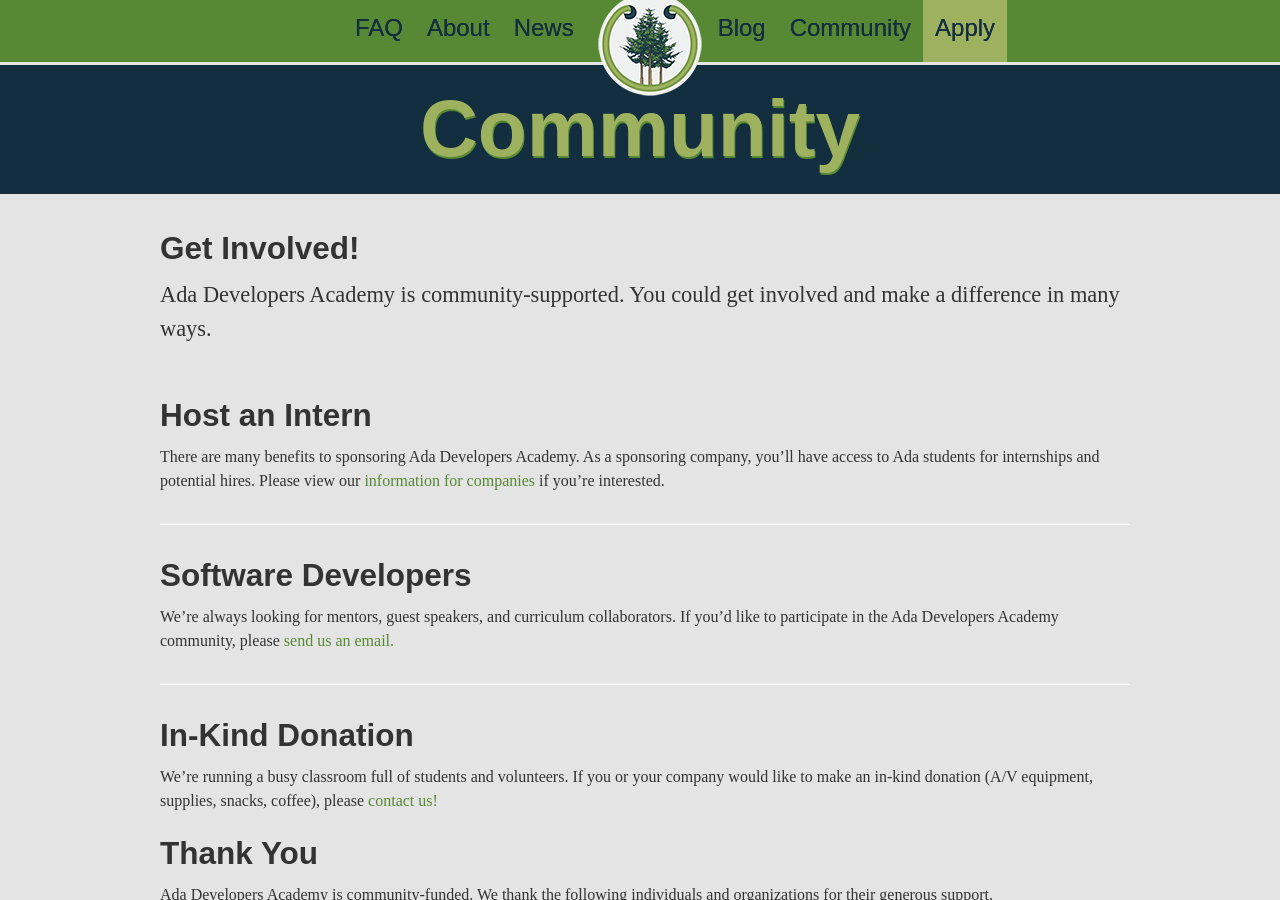
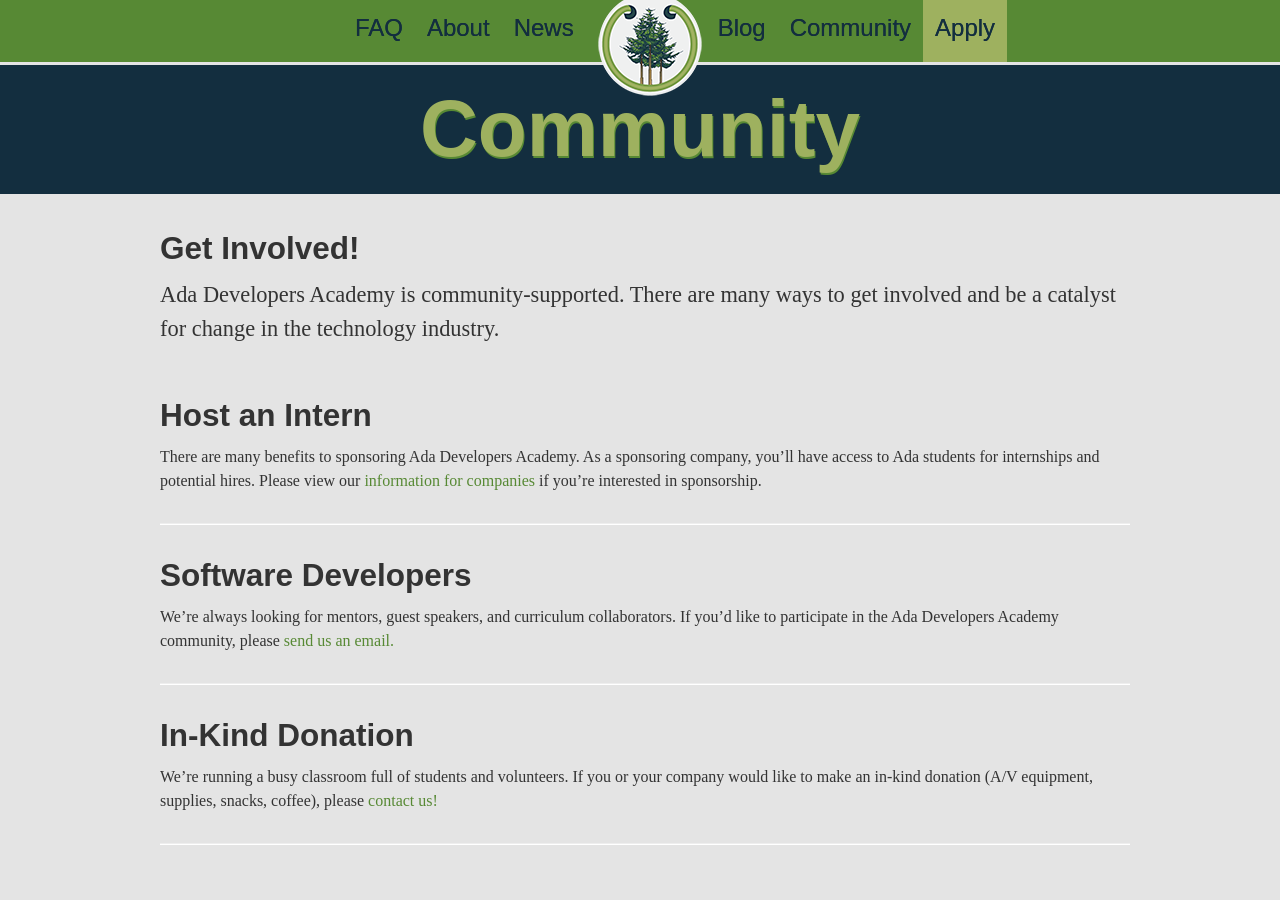
Before and after one commit to Ada-Developers-Academy/adadevelopersacademy.org, a Jekyll site: the page built from community/index.html, in a window 1280 px wide and 900 px high. Built offline with Jekyll 4.4.1, drawn with Linux system fonts in a browser that asks for light colours; nearby versions of some CDN libraries.

Commit message:
Community page reorganized

```diff
--- a/community/index.html
+++ b/community/index.html
@@ -13,20 +13,19 @@
 </div>
 
 <div class="container">
-
+<!--Get Involved area-->
 <div class="row">
     <div class="span1"></div>
     <div class="span10 body-text">
       <h2>Get Involved!</h2>
-      <p>Ada Developers Academy is community-supported. You could get involved and make a difference in many ways. </p>
+      <p>Ada Developers Academy is community-supported. There are many ways to get involved and be a catalyst for change in the technology industry. </p>
     </div>
 </div>
-
 <div class="row">
     <div class="span1"></div>
     <div class="span10">
       <h2 class="right">Host an Intern</h2>
-      <p>There are many benefits to sponsoring Ada Developers Academy. As a sponsoring company, you’ll have access to Ada students for internships and potential hires. Please view our <a href="for-companies.html">information for companies</a> if you’re interested.</p>
+      <p>There are many benefits to sponsoring Ada Developers Academy. As a sponsoring company, you’ll have access to Ada students for internships and potential hires. Please view our <a href="for-companies.html">information for companies</a> if you’re interested in sponsorship.</p>
 
     <hr/>
       <h2 class="right">Software Developers</h2>
@@ -34,9 +33,14 @@
     <hr/>
       <h2 class="right">In-Kind Donation</h2>
       <p>We’re running a busy classroom full of students and volunteers. If you or your company would like to make an in-kind donation (A/V equipment, supplies, snacks, coffee), please <a href="mailto:sponsor@adadevelopersacademy.org?subject=In-Kind Donation">contact us!</a></p>
+    <hr/>
     </div>
 </div>
 
+<br />
+<br />
+
+<!--Thanks to Funders area-->
 <div class="row">
     <div class="span1"></div>
     <div class="span10">
@@ -171,5 +175,9 @@
       </div>
     </div>
   </div>
+
+  <!--Company Info area-->
+
+
+
 </div>
-</div>
```
